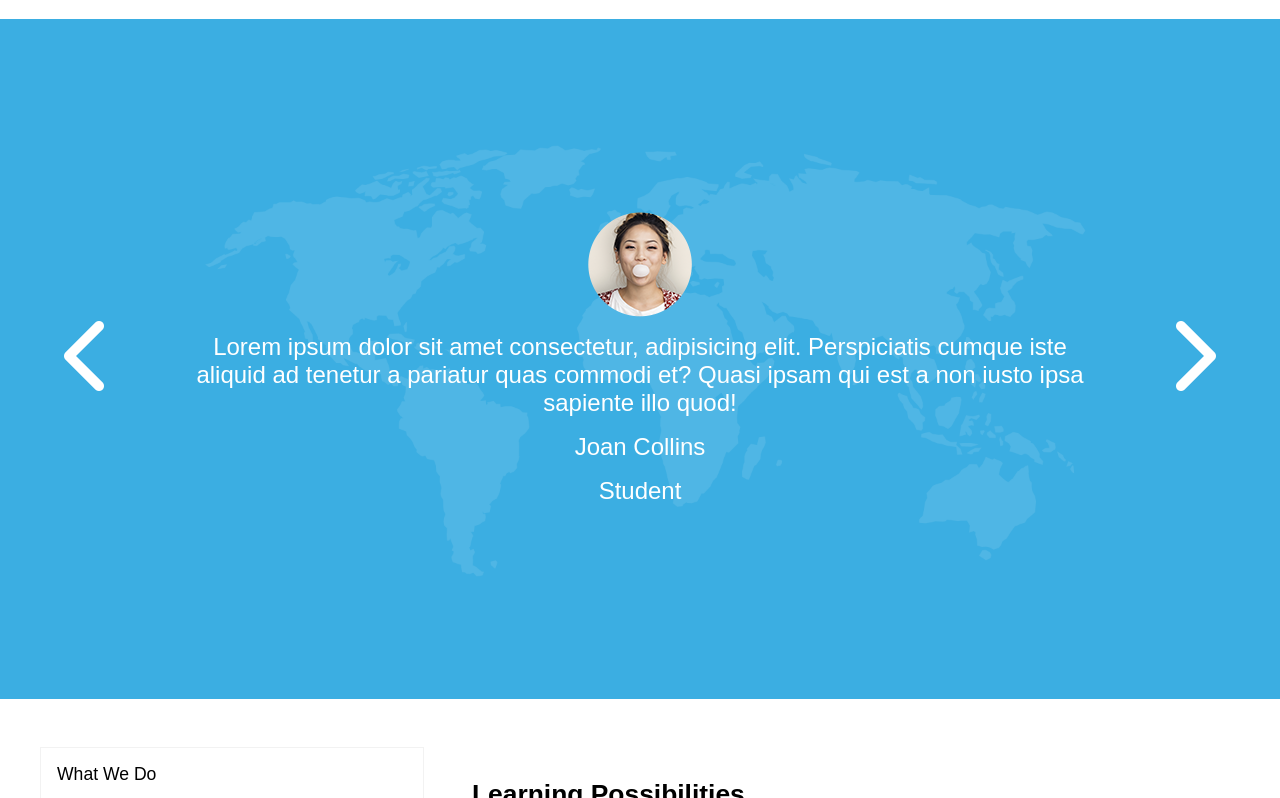
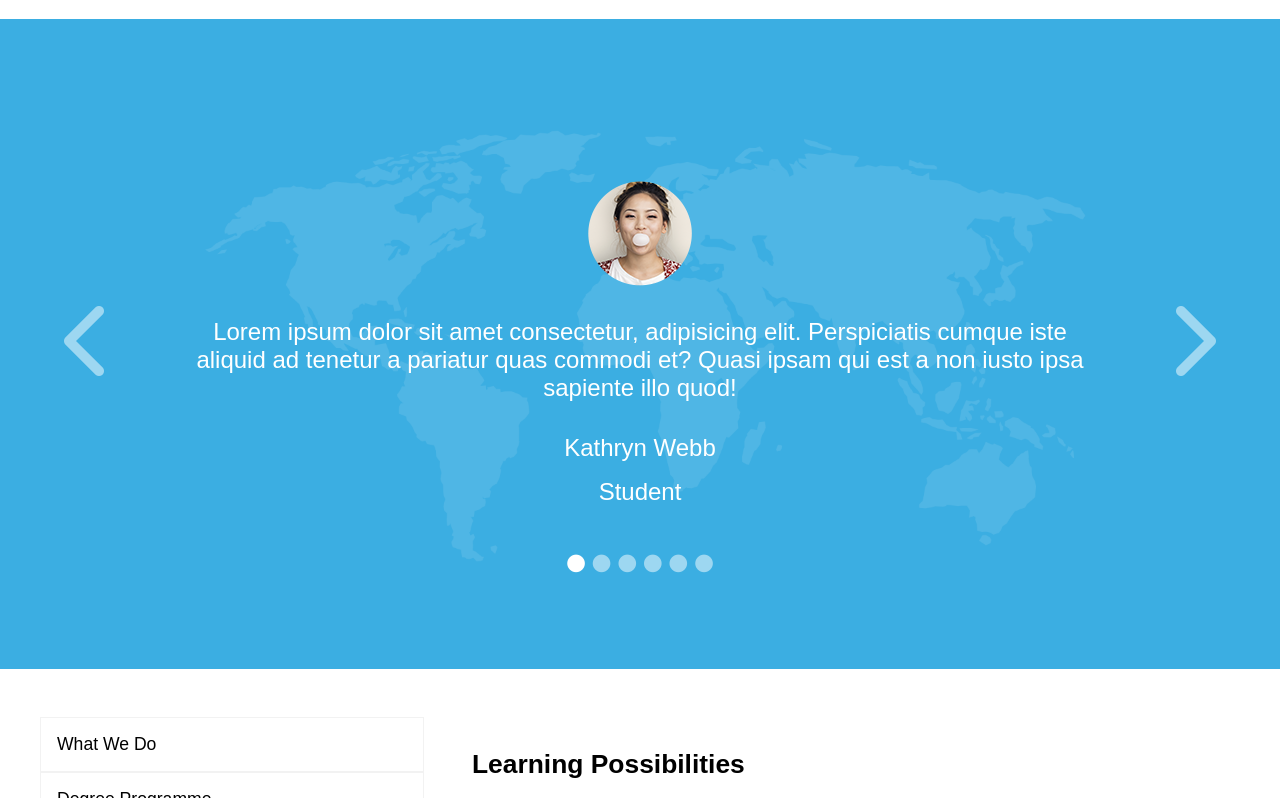
Before and after one commit to alessiavozzo/proj-html-vuejs, a Vue app: page / in a window 1280 px wide. Shown: the part 2554-3352 px from the top of the page. Built offline with nearby package versions, Linux system fonts and the light colour scheme; a web font is replaced by a local one.

Commit message:
change testimonials data + add thumbnail in testimonials carousel

```diff
--- a/src/assets/js/testimonials.js
+++ b/src/assets/js/testimonials.js
@@ -2,37 +2,37 @@ export const testimonials = [
     {
         image: "1.png",
         feed: "Lorem ipsum dolor sit amet consectetur, adipisicing elit. Perspiciatis cumque iste aliquid ad tenetur a pariatur quas commodi et? Quasi ipsam qui est a non iusto ipsa sapiente illo quod!",
-        name: "Joan Collins",
+        name: "Kathryn Webb",
         job: "Student"
     },
     {
         image: "2.png",
-        feed: "Lorem ipsum dolor sit amet consectetur, adipisicing elit. Perspiciatis cumque iste aliquid ad tenetur a pariatur quas commodi et? Quasi ipsam qui est a non iusto ipsa sapiente illo quod!",
+        feed: "Lorem ipsum dolor sit amet consectetur, adipisicing elit. Perspiciatis cumque iste aliquid ad tenetur a pariatur quas commodi et?",
         name: "Joan Collins",
         job: "Student"
     },
     {
         image: "3.png",
-        feed: "Lorem ipsum dolor sit amet consectetur, adipisicing elit. Perspiciatis cumque iste aliquid ad tenetur a pariatur quas commodi et? Quasi ipsam qui est a non iusto ipsa sapiente illo quod!",
-        name: "Joan Collins",
+        feed: "Lorem ipsum dolor sit amet consectetur, adipisicing elit. Perspiciatis cumque iste aliquid ad tenetur!",
+        name: "Thomas Ferguson",
         job: "Student"
     },
     {
         image: "4.png",
-        feed: "Lorem ipsum dolor sit amet consectetur, adipisicing elit. Perspiciatis cumque iste aliquid ad tenetur a pariatur quas commodi et? Quasi ipsam qui est a non iusto ipsa sapiente illo quod!",
-        name: "Joan Collins",
+        feed: "Lorem ipsum dolor sit amet consectetur, adipisicing elit. Perspiciatis cumque iste aliquid ad tenetur a pariatur quas commodi et? Quasi ipsam qui est a non iusto ipsa sapiente illo quod! Lorem ipsum dolor sit amet consectetur, adipisicing elit.",
+        name: "Kathryn Webbyellow",
         job: "Student"
     },
     {
         image: "5.png",
-        feed: "Lorem ipsum dolor sit amet consectetur, adipisicing elit. Perspiciatis cumque iste aliquid ad tenetur a pariatur quas commodi et? Quasi ipsam qui est a non iusto ipsa sapiente illo quod!",
-        name: "Joan Collins",
+        feed: "Lorem ipsum dolor sit amet consectetur, adipisicing elit. Perspiciatis cumque iste aliquid ad tenetur a pariatur quas commodi et? Quasi ipsam qui est.",
+        name: "Margaret Pierce",
         job: "Student"
     },
     {
         image: "6.png",
-        feed: "Lorem ipsum dolor sit amet consectetur, adipisicing elit. Perspiciatis cumque iste aliquid ad tenetur a pariatur quas commodi et? Quasi ipsam qui est a non iusto ipsa sapiente illo quod!",
-        name: "Joan Collins",
+        feed: "Lorem ipsum dolor sit amet consectetur, adipisicing elit. Perspiciatis cumque iste aliquid ad tenetur a pariatur quas commodi et? Quasi ipsam qui est a non iusto ipsa sapiente.",
+        name: "Julia Redhead",
         job: "Student"
     },
 ]
--- a/src/components/TestimonialsSection.vue
+++ b/src/components/TestimonialsSection.vue
@@ -5,6 +5,7 @@ export default {
     name: "TestimonialsSection",
     data() {
         return {
+            imgPath: "/img/testimonials-standard-",
             testimonials: testimonials,
             currentTestimonial: 0
         }
@@ -32,7 +33,7 @@ export default {
     <section id="testimonials" class="d-flex">
         <div class="testimonial" v-for="(testimonial, testimonialIndex) in testimonials">
             <div class="testimonial-info d-flex" v-if="currentTestimonial === testimonialIndex">
-                <img :src="`/img/testimonials-standard-${testimonial.image}`" alt="">
+                <img :src="`${imgPath}${testimonial.image}`" alt="">
                 <div class="feed">{{ testimonial.feed }}</div>
                 <div class="name">{{ testimonial.name }}</div>
                 <div class="job">{{ testimonial.job }}</div>
@@ -46,6 +47,10 @@ export default {
                 <i class="fa-solid fa-chevron-right"></i>
             </button>
         </div>
+        <div class="thumbnail">
+            <i class="fa-solid fa-circle" v-for="(thumb, index) in testimonials.length"
+                @click="currentTestimonial = index" :class="{ 'active': index === currentTestimonial }"></i>
+        </div>
 
     </section>
 
@@ -55,7 +60,7 @@ export default {
 <style scoped>
 #testimonials {
     background-image: url(/img/h5-parallax-img-1.png);
-    height: 680px;
+    height: 650px;
     background-size: cover;
     background-position: center;
     flex-direction: column;
@@ -68,6 +73,10 @@ export default {
         width: 70%;
         text-align: center;
         color: var(--academy-lighter);
+
+        .feed {
+            padding: 1rem 0;
+        }
 
         .testimonial-info {
             flex-direction: column;
@@ -86,8 +95,26 @@ export default {
             font-size: 3rem;
             border: none;
             background-color: transparent;
-            color: var(--academy-lighter);
+            color: var(--fade-light);
             font-size: 5rem;
+        }
+    }
+
+    .thumbnail {
+        position: absolute;
+        width: 100%;
+        bottom: 6rem;
+        left: 0;
+        display: flex;
+        gap: 0.5rem;
+        justify-content: center;
+
+        i {
+            color: var(--fade-light);
+
+            &.active {
+                color: var(--academy-lighter);
+            }
         }
     }
 }
```
